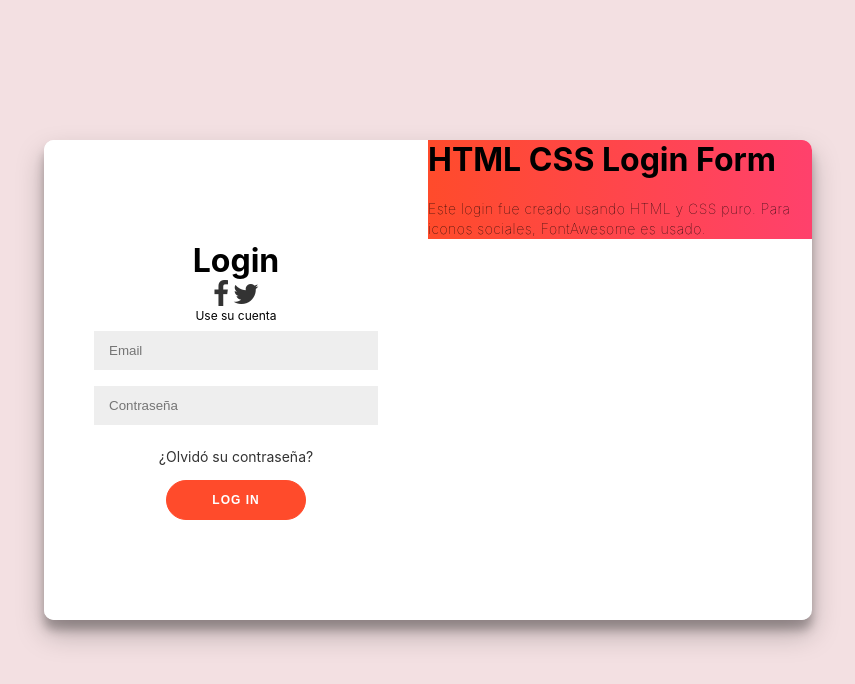
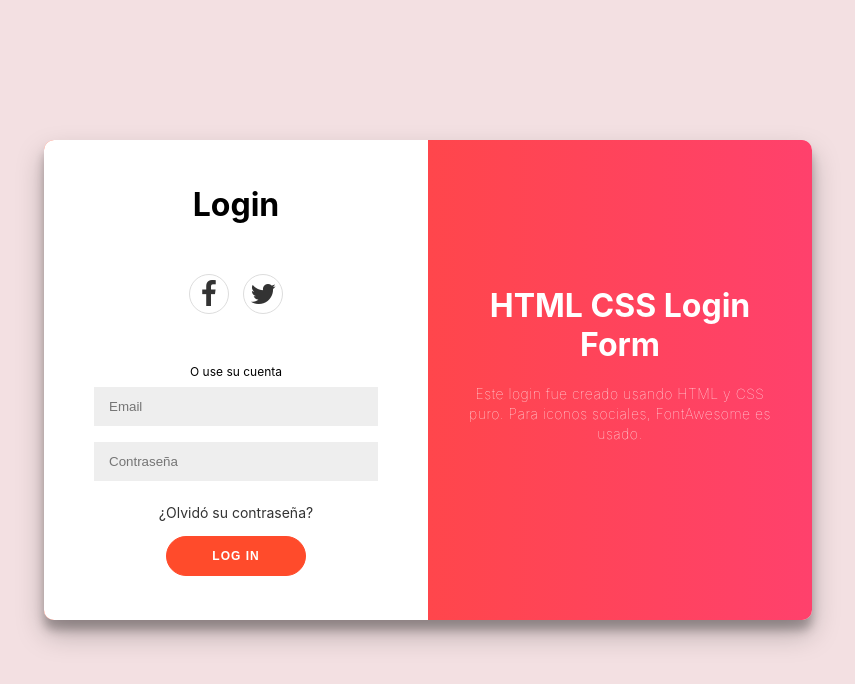
Before and after one commit to JuaniPucheta/TTADS, a plain HTML site: page CSS/ModeloLogin.html in a window 1280 px wide. Shown: the whole page, without its empty margins (212-1067 px from the left). Drawn offline with Linux system fonts and the light colour scheme.

Commit message:
modelo login hecho

```diff
--- a/CSS/ML.css
+++ b/CSS/ML.css
@@ -86,7 +86,7 @@ input {
     height: 100%;
 }
 
-.log-in-container {
+.login-container {
     left: 0;
     width: 50%;
     z-index: 2;
@@ -107,4 +107,41 @@ input {
     background-repeat: no-repeat;
     background-size: cover;
     background-position: 0 0;
+    color: #ffffff;
+    position: relative;
+    left: -100%;
+    height: 100%;
+    width: 200%;
 }
+
+.overlay-panel {
+    position: absolute;
+    display: flex;
+    align-items: center;
+    justify-content: center;
+    flex-direction: column;
+    padding: 0 40px;
+    text-align: center;
+    top: 0;
+    height: 100%;
+    width: 50%;
+}
+
+.overlay-right {
+    right: 0;
+}
+
+.redes-container {
+    margin: 50px 0;
+}
+
+.redes-container a {
+    border: 1px solid #dddddd;
+    border-radius: 50%;
+    display: inline-flex;
+    justify-content: center;
+    align-items: center;
+    margin: 0 5px;
+    height: 40px;
+    width: 40px;
+}
--- a/CSS/ModeloLogin.html
+++ b/CSS/ModeloLogin.html
@@ -11,18 +11,18 @@
 </head>
 <body>
     <div class="container" id="container">
-        <div class="form-container log-in-container">
+        <div class="form-container login-container">
             <form action="#">
                 <h1>Login</h1>
-                <div class="social-container">
-                    <a href="#" class="social">
+                <div class="redes-container">
+                    <a href="#" class="redes">
                         <i class="fa fa-facebook fa-2x"></i>
                     </a>
-                    <a href="#" class="social">
+                    <a href="#" class="redes">
                         <i class="fab fa fa-twitter fa-2x"></i>
                     </a>
                 </div>
-                <span>Use su cuenta</span>
+                <span>O use su cuenta</span>
                 <input type="email" placeholder="Email" />
                 <input type="password" placeholder="Contraseña" />
                 <a href="#">¿Olvidó su contraseña?</a>
```
